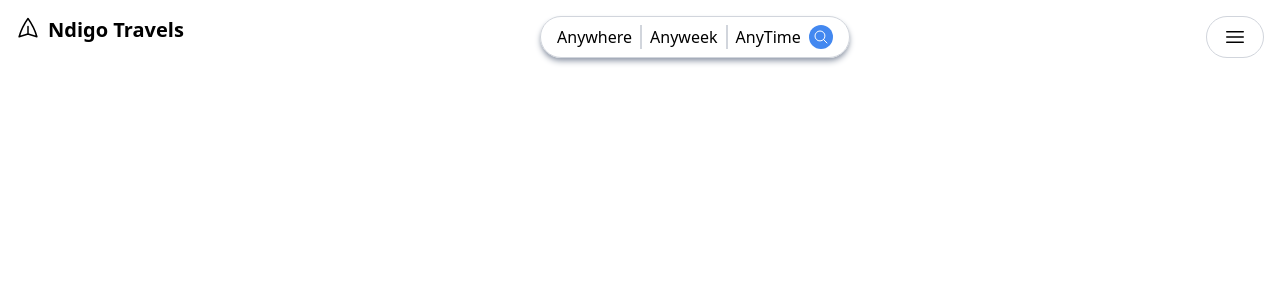
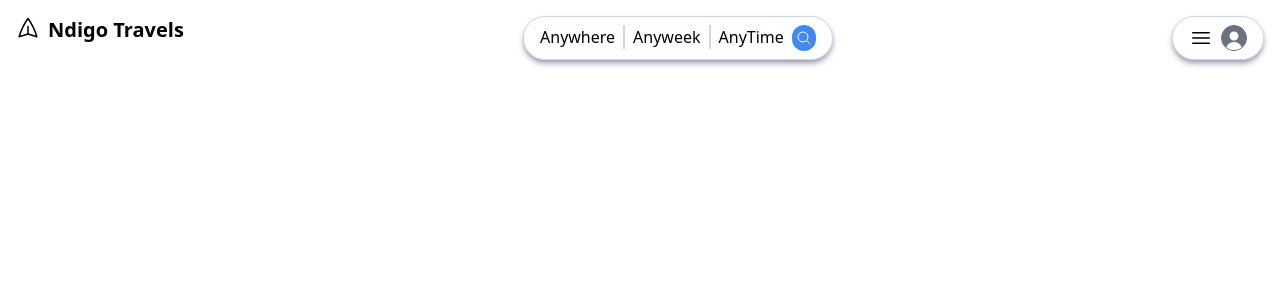
Before and after one commit to Emmlass/ndigo-travels, a React (Vite) app in the folder client/: page / in a window 1280 px wide. Shown: the top 300 px of the page. Built offline with nearby package versions, Linux system fonts and the light colour scheme.

Commit message:
Completing the header of Ndigo Travels

```diff
--- a/client/src/App.jsx
+++ b/client/src/App.jsx
@@ -6,8 +6,8 @@ function App() {
       <header className='flex justify-between gap-2 p-4'>
         <a href="" className="logo flex gap-2">
                 <svg xmlns="http://www.w3.org/2000/svg" fill="none" viewBox="0 0 24 24" strokeWidth={1.5} stroke="currentColor" className="size-6 -rotate-90 w-6 h-6">
-  <path strokeLinecap="round" strokeLinejoin="round" d="M6 12 3.269 3.125A59.769 59.769 0 0 1 21.485 12 59.768 59.768 0 0 1 3.27 20.875L5.999 12Zm0 0h7.5" />
-</svg>
+            <path strokeLinecap="round" strokeLinejoin="round" d="M6 12 3.269 3.125A59.769 59.769 0 0 1 21.485 12 59.768 59.768 0 0 1 3.27 20.875L5.999 12Zm0 0h7.5" />
+          </svg>
 
 
         <span className='font-bold text-xl'>Ndigo Travels</span>
@@ -24,13 +24,18 @@ function App() {
         </svg>
           </button>
         </div>
-       <div className="flex border gap-2 border-gray-300 rounded-full py-2 px-4">
+       <div className="flex border gap-2 border-gray-300 rounded-full py-2 px-4 items-center shadow-md shadow-gray-400">
         <svg xmlns="http://www.w3.org/2000/svg" fill="none" viewBox="0 0 24 24" strokeWidth={1.5} stroke="currentColor" className="size-6">
-  <path strokeLinecap="round" strokeLinejoin="round" d="M3.75 6.75h16.5M3.75 12h16.5m-16.5 5.25h16.5" />
-</svg>
+        <path strokeLinecap="round" strokeLinejoin="round" d="M3.75 6.75h16.5M3.75 12h16.5m-16.5 5.25h16.5" />
+        </svg>
+        <div className='bg-gray-500 rounded-full text-white border border-gray-500 overflow-hidden'>
+          <svg xmlns="http://www.w3.org/2000/svg" viewBox="0 0 24 24" fill="currentColor" className="size-6 relative top-1">
+          <path fillRule="evenodd" d="M7.5 6a4.5 4.5 0 1 1 9 0 4.5 4.5 0 0 1-9 0ZM3.751 20.105a8.25 8.25 0 0 1 16.498 0 .75.75 0 0 1-.437.695A18.683 18.683 0 0 1 12 22.5c-2.786 0-5.433-.608-7.812-1.7a.75.75 0 0 1-.437-.695Z" clipRule="evenodd" />
+        </svg>
 
+        </div>
+        </div>
 
-       </div>
       </header>
     </>
   )
```
